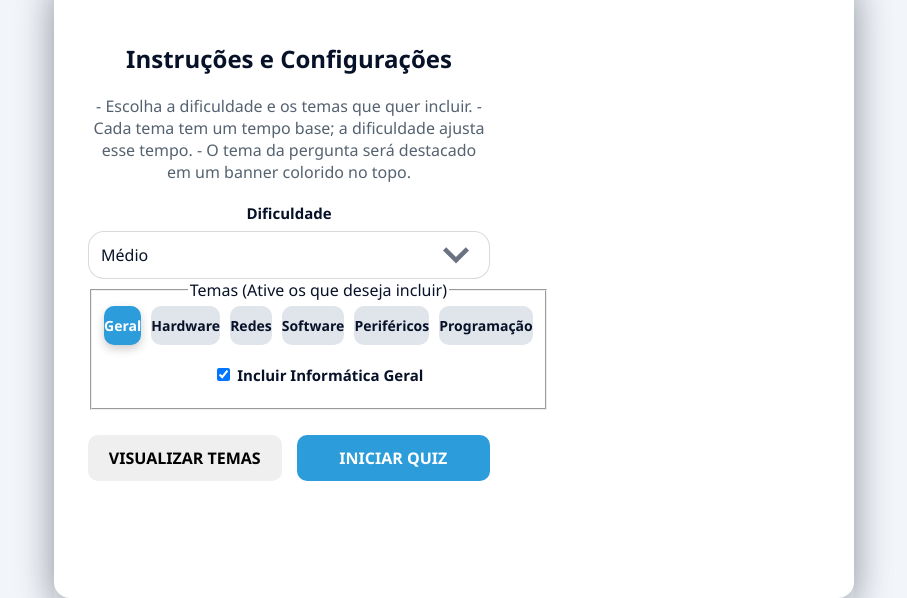
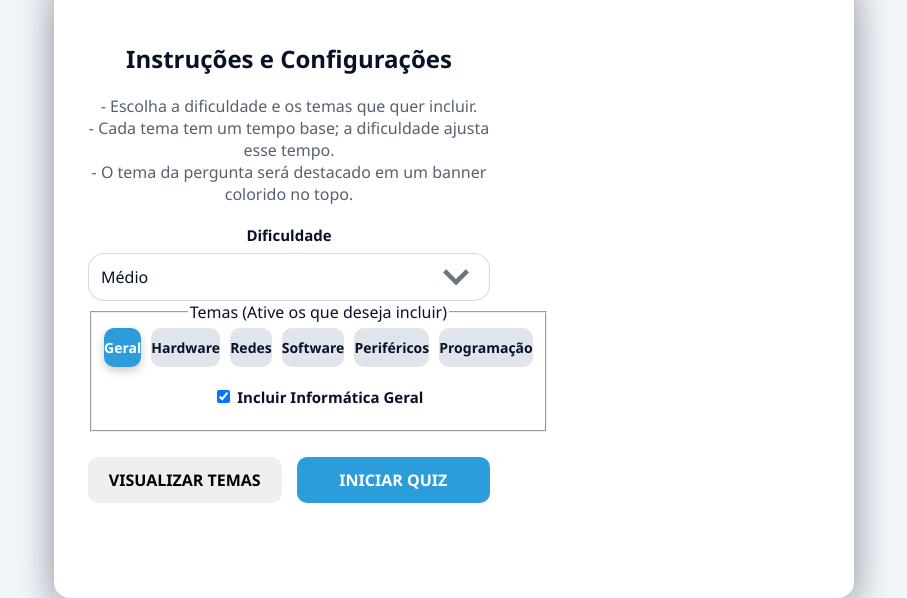
Before and after one commit to Gabriel248-bot/quiz_viana, a plain HTML site: page index.html in a window 1280 px wide. Shown: the part 202-800 px from the top of the page, without its empty margins (186-1093 px from the left). Drawn offline with Linux system fonts and the light colour scheme.

Commit message:
Update index.html

```diff
--- a/index.html
+++ b/index.html
@@ -34,9 +34,9 @@
         <div class="card-inner">
           <h2>Instruções e Configurações</h2>
           <p class="muted instructions">
-            <span class="list-item">- Escolha a dificuldade e os temas que quer incluir.</span>
-            <span class="list-item">- Cada tema tem um tempo base; a dificuldade ajusta esse tempo.</span>
-            <span class="list-item">- O tema da pergunta será destacado em um banner colorido no topo.</span>
+            <span class="list-item">- Escolha a dificuldade e os temas que quer incluir.</span><br>
+            <span class="list-item">- Cada tema tem um tempo base; a dificuldade ajusta esse tempo.</span><br>
+            <span class="list-item">- O tema da pergunta será destacado em um banner colorido no topo.</span><br>
           </p>
 
           <div class="row config-row">
@@ -136,4 +136,5 @@
 
   <script src="script.js"></script>
 </body>
+
 </html>
```
